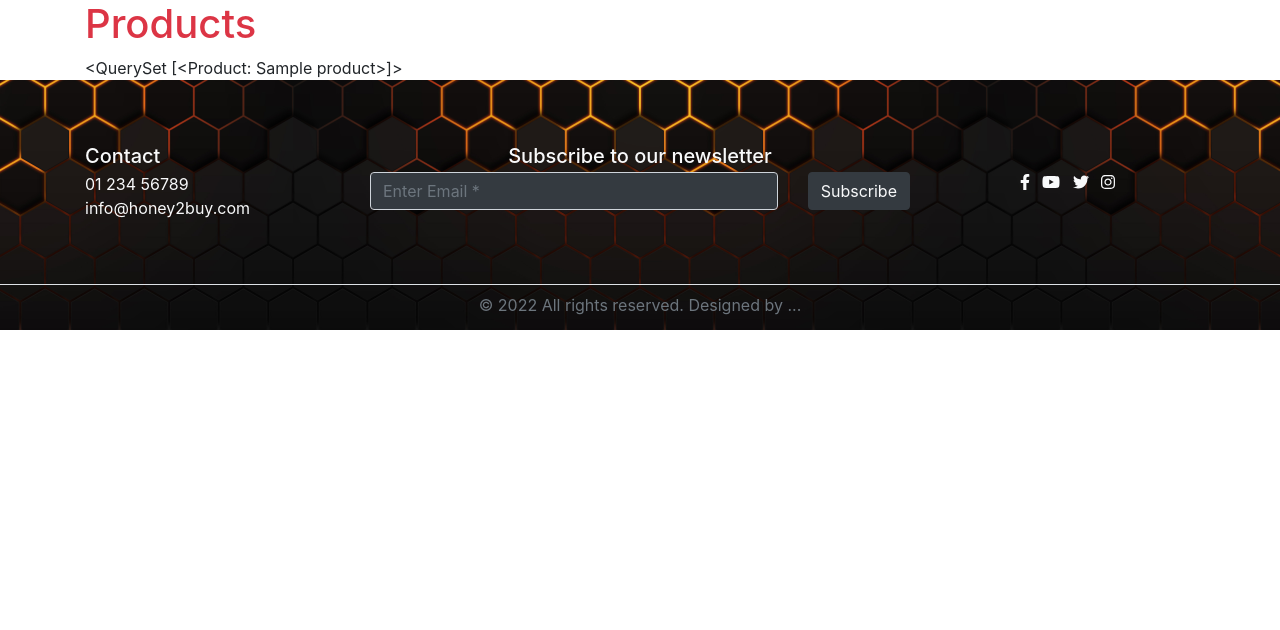
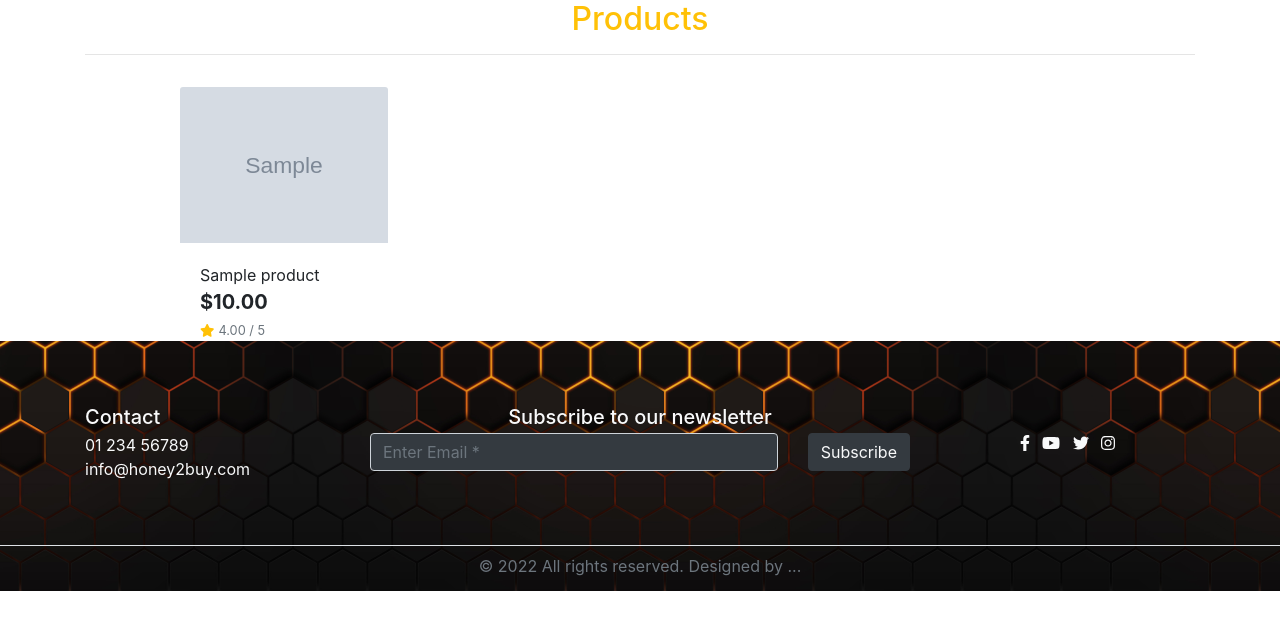
Before and after one commit to ChrisT-CC/H2B-PP5-ecommerce, a Django app: template products/templates/products/products.html in a window 1280 px wide. Shown: the part 101-731 px from the top of the page. Run offline with Django 3.2, Linux system fonts and the light colour scheme; the template is opened without the code that fills it: values that come from a table or form of the project are taken from there, others are empty; tables that the repository leaves empty hold one stand-in row (values such as "Sample post"); grey boxes marked "Sample" are stand-in pictures; some libraries are stand-ins or nearby versions.

Commit message:
Update products template and view to render all products. Fix favicon to show in products page

```diff
--- a/ecommerce/settings.py
+++ b/ecommerce/settings.py
@@ -73,6 +73,7 @@ TEMPLATES = [
                 'django.template.context_processors.request',
                 'django.contrib.auth.context_processors.auth',
                 'django.contrib.messages.context_processors.messages',
+                'django.template.context_processors.media'
             ],
         },
     },
--- a/products/templates/products/products.html
+++ b/products/templates/products/products.html
@@ -2,12 +2,71 @@
 {% load static %}
 
 {% block content %}
-    <div class="container">
-        <div class="row">
-            <div class="col">
-                <h1 class="text-danger">Products</h1>
-                {{ products }}
+<div class="container">
+    <!-- products title -->
+    <div class="row">
+        <div class="col text-center text-warning">
+            <h2>Products</h2>
+            <hr class="pb-1">
+        </div>
+    </div>
+    <!-- products content -->
+    <div class="row">
+        <div class="product-container col-10 offset-1">
+            <div class="row mt-1 mb-2"></div>
+            <div class="row">
+                {% for product in products %}
+                    <div class="col-sm-6 col-md-6 col-lg-4 col-xl-3">
+                        <div class="card h-100 border-0">
+                            {% if product.image %}
+                                <a href="">
+                                    <img class="card-img-top img-fluid" src="{{ product.image.url }}" alt="{{ product.name }}">
+                                </a>
+                            {% else %}
+                                <a href="">
+                                    <img class="card-img-top img-fluid" src="{{ MEDIA_URL }}noimage.png"
+                                        alt="{{ product.name }}">
+                                </a>
+                            {% endif %}
+                            <div class="card-body pb-0">
+                                <p class="mb-0">{{ product.name }}</p>
+                                <p class="lead mb-0 text-left font-weight-bold">${{ product.price }}</p>
+                                {% if product.rating %}
+                                    <small class="text-muted"><i class="fas fa-star mr-1 text-warning"></i>{{ product.rating }}
+                                    / 5</small>
+                                {% else %}
+                                    <small class="text-muted">No Rating</small>
+                                {% endif %}
+                                {% if product.quantity == 0 %}
+                                    <p><small class="text-danger">Out of stock</small></p>
+                                {% endif %}
+                            </div>
+                        </div>
+                    </div>
+                    <!-- Boutique ado code -->
+                    {% if forloop.counter|divisibleby:1 %}
+                        <div class="col-12 d-sm-none mb-5">
+                            <hr>
+                        </div>
+                    {% endif %}
+                    {% if forloop.counter|divisibleby:2 %}
+                        <div class="col-12 d-none d-sm-block d-md-block d-lg-none mb-5">
+                            <hr>
+                        </div>
+                    {% endif %}
+                    {% if forloop.counter|divisibleby:3 %}
+                        <div class="col-12 d-none d-lg-block d-xl-none mb-5">
+                            <hr>
+                        </div>
+                    {% endif %}
+                    {% if forloop.counter|divisibleby:4 %}
+                        <div class="col-12 d-none d-xl-block mb-5">
+                            <hr>
+                        </div>
+                    {% endif %}
+                {% endfor %}
             </div>
         </div>
     </div>
+</div>
 {% endblock %}
--- a/templates/base.html
+++ b/templates/base.html
@@ -33,7 +33,7 @@
     <script src="https://cdnjs.cloudflare.com/ajax/libs/font-awesome/6.1.1/js/all.js" integrity="sha512-TsDUjQW16/G8fz4gmgTOBW2s2Oi6TPUtQ6/hm+TxZZdkQtQrK5xEFIE0rgDuz5Cl1xQU1u3Yer7K5IuuBeiCqw==" crossorigin="anonymous" referrerpolicy="no-referrer"></script>
 
     <!-- link to favicon -->
-    <link rel="icon" type="image/png" href="media/favicon.png">
+    <link rel="icon" type="image/png" href="{{ MEDIA_URL }}favicon.png">
 
     <title>Honey2buy {% block extra_title %}{% endblock %}</title>
 </head>
```
Also changed, not shown: products/views.py (+8 -1 lines), media/noimage.png (added).
